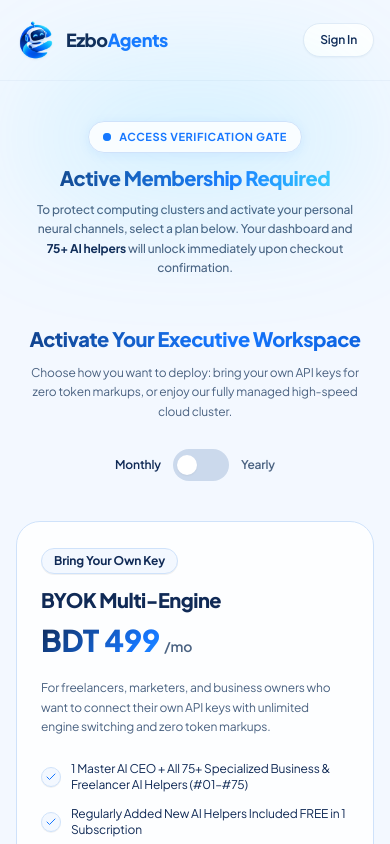
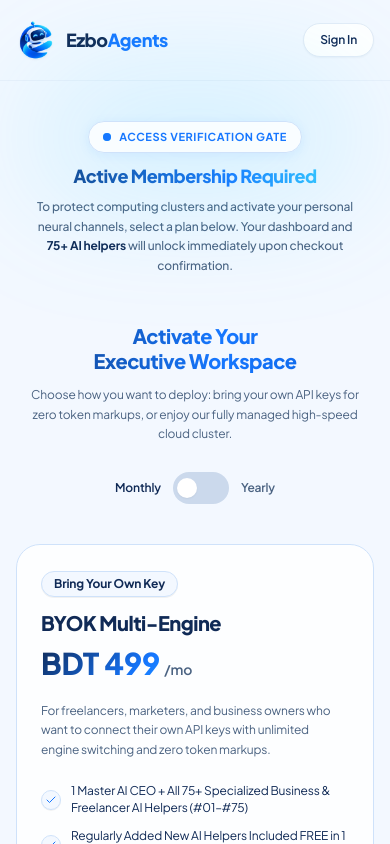
Before and after one commit to farhanayanemon-hub/superai-hub, a SvelteKit app in the folder web/: page /plans in a window 390 px wide. Shown: the top 844 px of the page. Built offline with nearby package versions, Linux system fonts and the light colour scheme; no server answers; a web font is replaced by a local one.

Commit message:
fix(plans): add mobile line break for balanced heading display

```diff
--- a/web/src/routes/plans/+page.svelte
+++ b/web/src/routes/plans/+page.svelte
@@ -141,7 +141,7 @@
       </div>
 
       <!-- Animated Shimmer Title in Gorgeous Font -->
-      <h2 class="text-xl sm:text-3xl md:text-4xl font-extrabold tracking-tight animated-membership-title px-2 leading-tight">
+      <h2 class="text-lg sm:text-2xl md:text-3xl font-extrabold tracking-tight animated-membership-title px-2 leading-tight">
         Active Membership Required
       </h2>
 
@@ -153,8 +153,8 @@
 
     <!-- Header & Pitch -->
     <div class="text-center max-w-2xl mx-auto mb-10 space-y-3">
-      <h1 class="text-xl sm:text-3xl md:text-4xl font-extrabold tracking-tight animated-heading-title px-2 leading-tight">
-        Activate Your Executive Workspace
+      <h1 class="text-xl sm:text-3xl md:text-4xl font-extrabold tracking-tight animated-heading-title px-2 leading-tight max-w-md mx-auto">
+        Activate Your<br class="sm:hidden" /> Executive Workspace
       </h1>
       <p class="text-xs sm:text-sm text-[#4B6382] leading-relaxed px-3">
         Choose how you want to deploy: bring your own API keys for zero token markups, or enjoy our fully managed high-speed cloud cluster.
```
